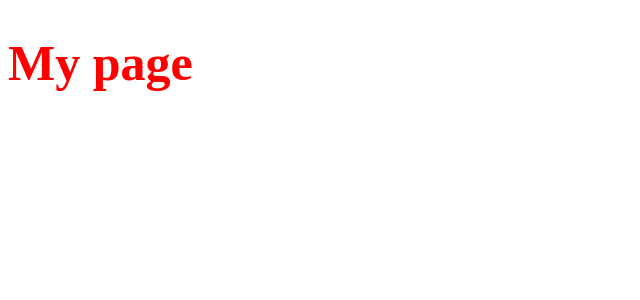
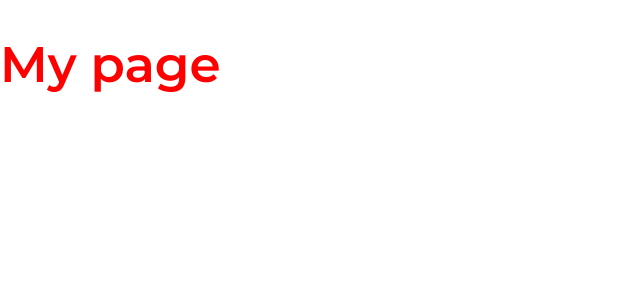
Before and after one commit to jessicafpx/login-wiser, a Next.js app: page / in a window 1280 px wide. Shown: the top 300 px of the page, without its empty margins (0-640 px from the left). Built offline with nearby package versions, Linux system fonts and the light colour scheme.

Commit message:
feat: include app page

```diff
--- /dev/null
+++ b/pages/_app.js
@@ -0,0 +1,35 @@
+import React from 'react';
+import { createGlobalStyle } from 'styled-components';
+import Head from 'next/head';
+
+const GlobalStyle = createGlobalStyle`
+  * {
+    box-sizing: border-box;
+  }
+
+  body {
+    margin: 0;
+    padding: 0;
+
+    font-family: 'Montserrat', sans-serif;
+  }
+
+  html, body {
+    min-height: 100vh;
+  }
+`;
+
+
+export default function App({ Component, pageProps }) {
+  return (
+    <>
+      <Head>
+        <link rel="preconnect" href="https://fonts.gstatic.com" />
+        <link href="https://fonts.googleapis.com/css2?family=Montserrat:ital,wght@0,400;0,600;1,400;1,600&display=swap" rel="stylesheet"></link>
+        <title>Login</title>
+      </Head>
+      <GlobalStyle />
+      <Component {...pageProps} />
+    </>
+  );
+}
```
